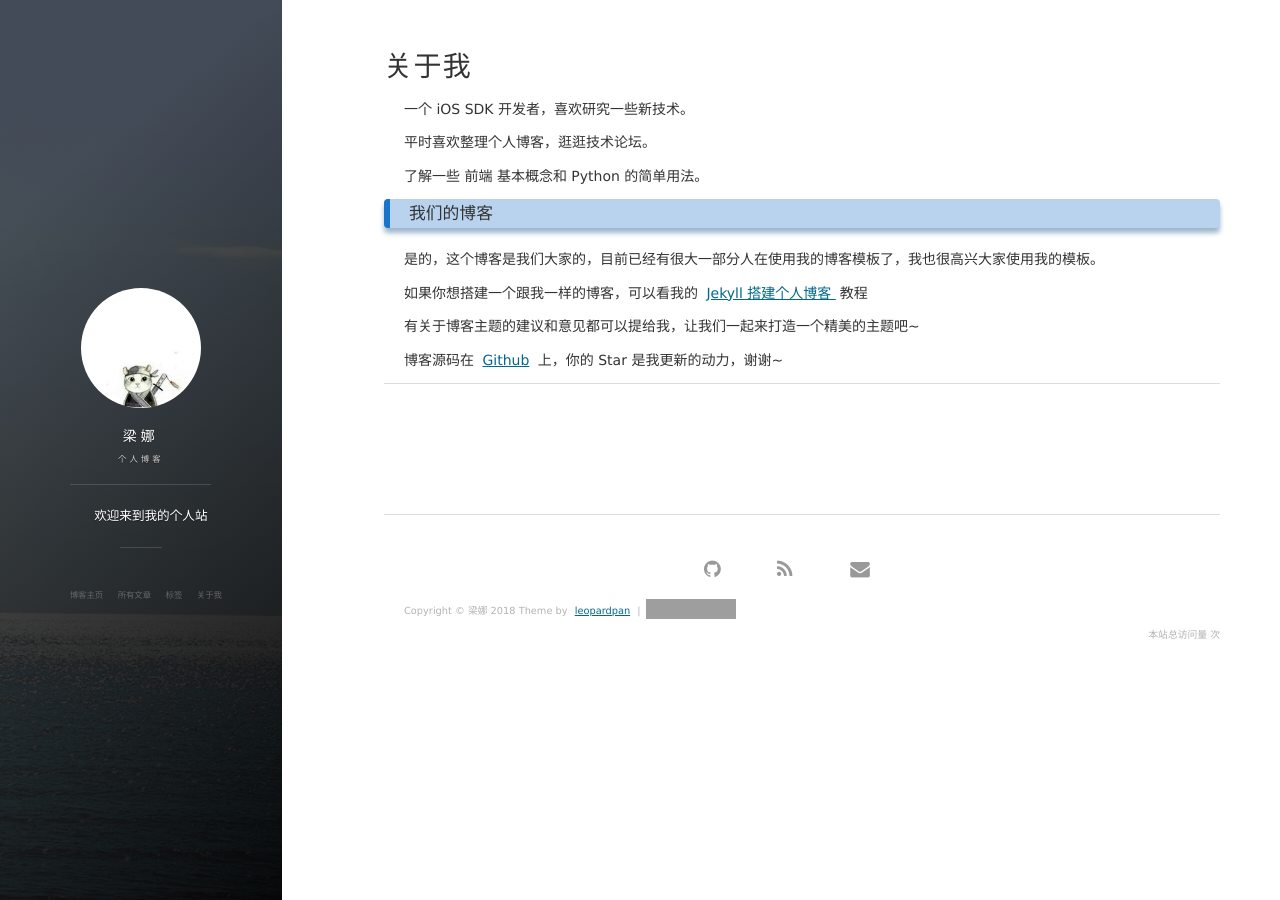
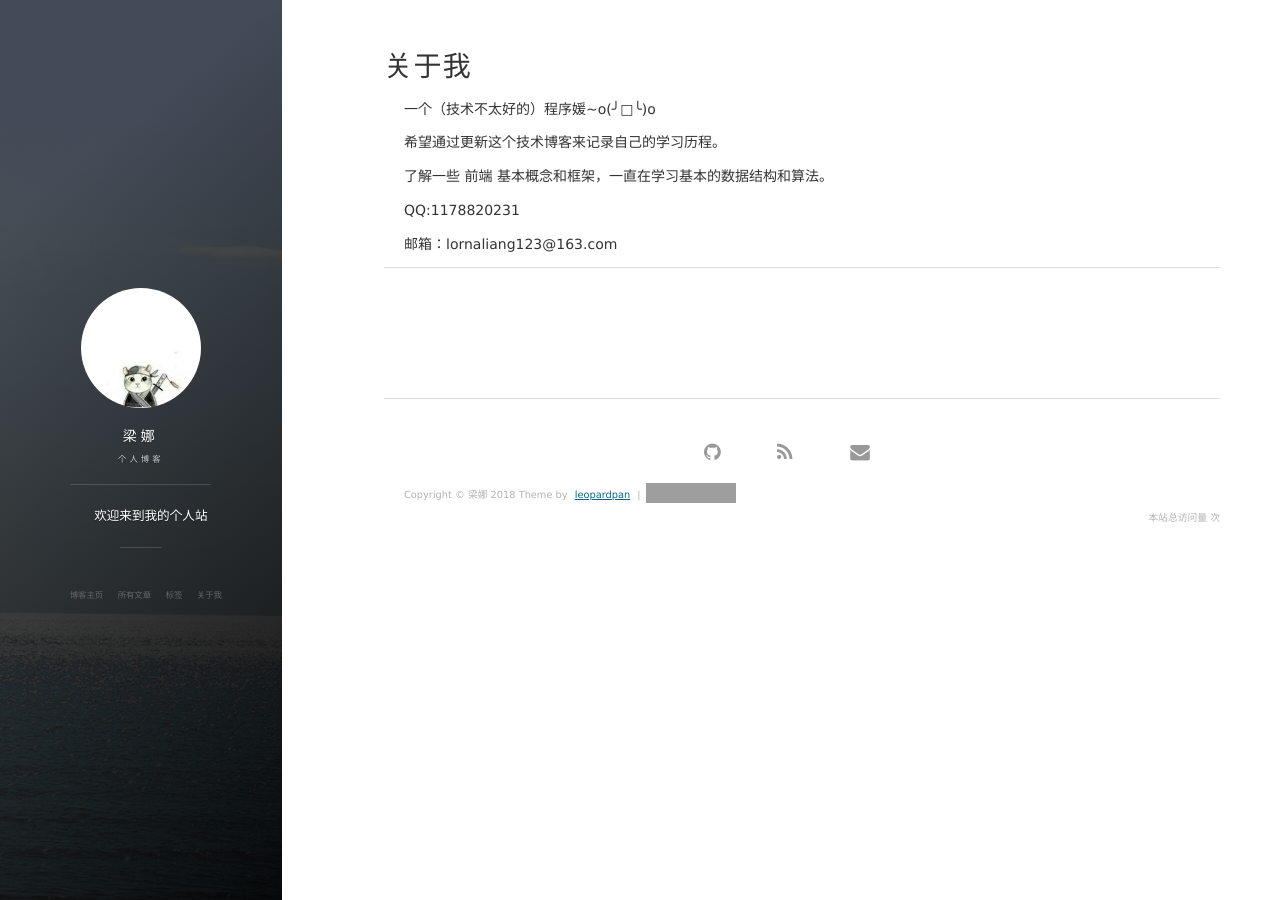
Before and after one commit to LornaLiang/LornaLiang.github.io, a Jekyll site: the page built from about.md, in a window 1280 px wide. Built offline with Jekyll 4.4.1, drawn with Linux system fonts in a browser that asks for light colours; nearby versions of some CDN libraries; comment, search, counter and statistics services are not loaded; grey boxes are pictures that could not be loaded.

Commit message:
Update about.md

```diff
--- a/about.md
+++ b/about.md
@@ -3,39 +3,16 @@
 title: 关于我
 ---
 
-一个 iOS SDK 开发者，喜欢研究一些新技术。
+一个（技术不太好的）程序媛~o(╯□╰)o
 <p>
-平时喜欢整理个人博客，逛逛技术论坛。
+希望通过更新这个技术博客来记录自己的学习历程。
 <p>
-了解一些 前端 基本概念和 Python 的简单用法。
+了解一些 前端 基本概念和框架，一直在学习基本的数据结构和算法。
+<p>
+QQ:1178820231
+<p>
+邮箱：lornaliang123@163.com
 
-<p>
-
-<h3> 我们的博客 </h3>
-
-<p>
-
-是的，这个博客是我们大家的，目前已经有很大一部分人在使用我的博客模板了，我也很高兴大家使用我的模板。
-
-<p>
-
-如果你想搭建一个跟我一样的博客，可以看我的
-<a href="/2016/10/jekyll_tutorials1/"> Jekyll 搭建个人博客 </a>
-教程
-
-<p>
-
-有关于博客主题的建议和意见都可以提给我，让我们一起来打造一个精美的主题吧~
-
-<p>
-
-博客源码在 <a target="_blank" href='https://github.com/leopardpan/leopardpan.github.io/'>Github</a> 上，你的 Star 是我更新的动力，谢谢~
-
-<p>
-
-<p>
-
-<p>
 
 
 {% include comments.html %}
```
